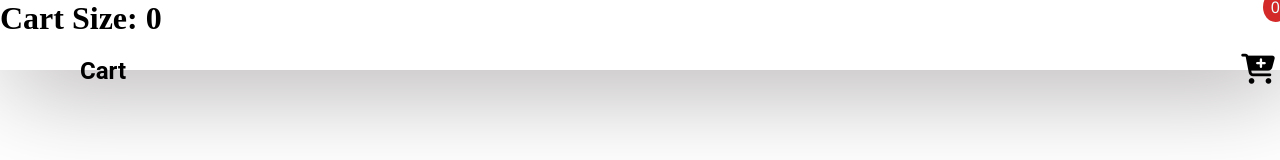
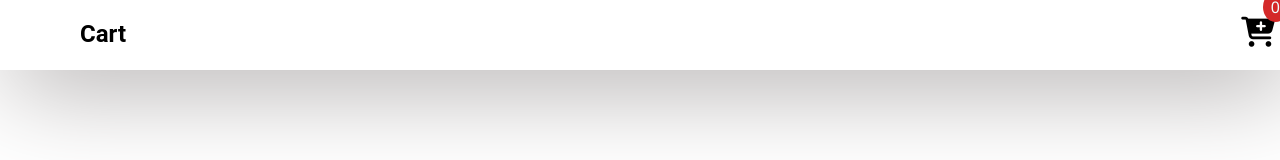
Before and after one commit to lexis-webb/ECommerceApp, a React (Vite) app in the folder ShoppingCart/: page / in a window 1280 px wide. Shown: the top 160 px of the page. Built offline with nearby package versions, Linux system fonts and the light colour scheme.

Commit message:
updated header

```diff
--- a/ShoppingCart/src/components/Header/Header.jsx
+++ b/ShoppingCart/src/components/Header/Header.jsx
@@ -4,7 +4,6 @@ import "./Header.scss";
 const Header = ({size, setShow}) => {
   return (
     <div className='header'>
-      <h1> Cart Size: {size}</h1>
       <div className='container'>
         <div className='left' onClick={() => setShow(true)}>
           <h2>Cart</h2>
```
